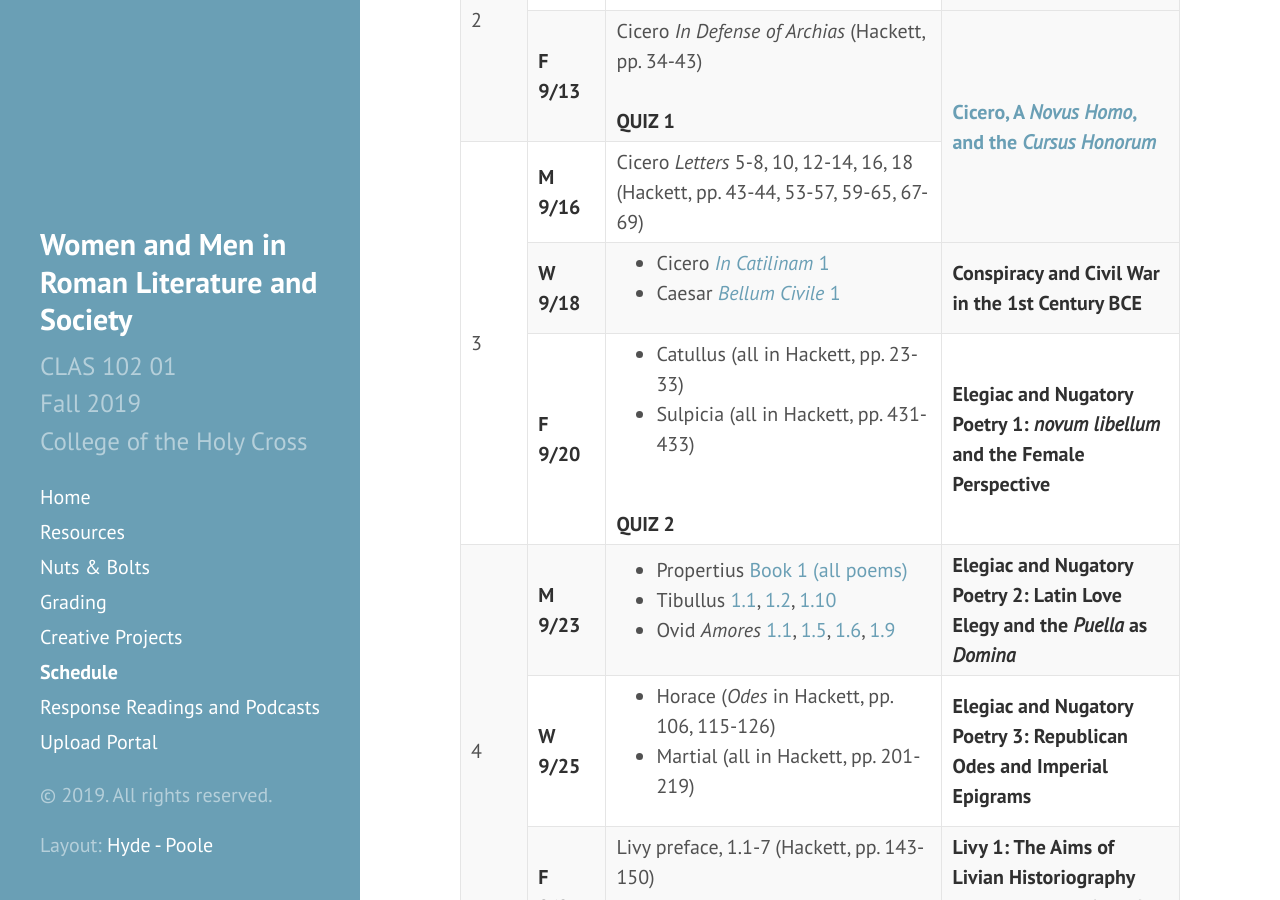
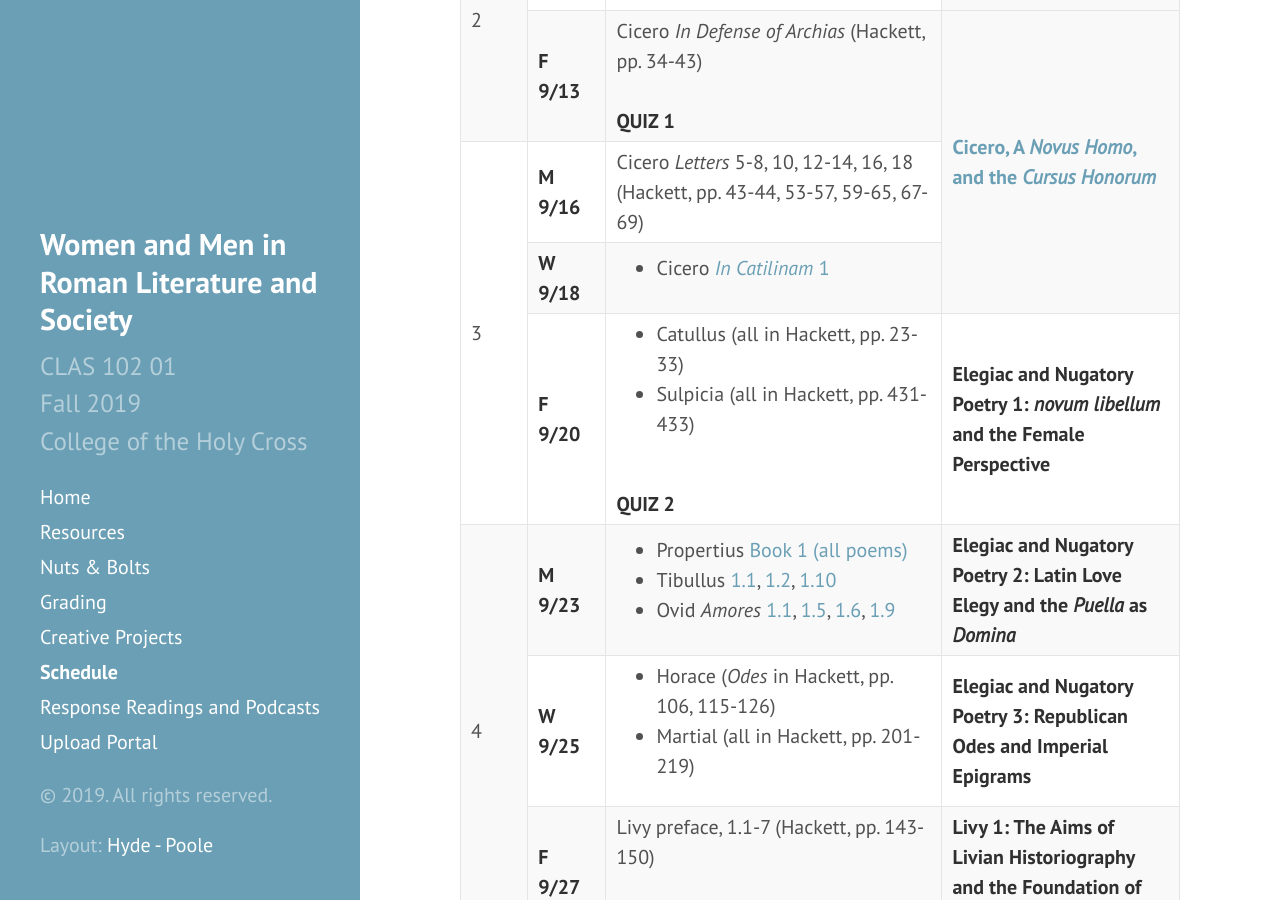
Before and after one commit to DLibatique/CLAS102-F19, a Jekyll site: the page built from _pages/6-schedule.md, in a window 1280 px wide and 900 px high, scrolled down 885 px. Built offline with Jekyll 4.4.1, drawn with Linux system fonts in a browser that asks for light colours.

Commit message:
updated schedule

```diff
--- a/_pages/6-schedule.md
+++ b/_pages/6-schedule.md
@@ -52,7 +52,7 @@
         <tr>
             <td><strong>F 9/13</strong></td>
             <td>Cicero <em>In Defense of Archias</em> (Hackett, pp. 34-43)<br><br><strong>QUIZ 1</strong></td>
-            <td rowspan="2"><a href="https://docs.google.com/presentation/d/1X4_ChsH8WcnQDKyvxp_dx4MYsAxPMBTK8wmhdPSrBsM/edit?usp=sharing"><strong>Cicero, A <em>Novus Homo</em>, and the <em>Cursus Honorum</em></strong></a></td>
+            <td rowspan="3"><a href="https://docs.google.com/presentation/d/1X4_ChsH8WcnQDKyvxp_dx4MYsAxPMBTK8wmhdPSrBsM/edit?usp=sharing"><strong>Cicero, A <em>Novus Homo</em>, and the <em>Cursus Honorum</em></strong></a></td>
         </tr>
 
         <tr> <!--Week 3 start-->
@@ -65,10 +65,8 @@
             <td>
               <ul>
                 <li>Cicero <a href="http://ibnotes.tripod.com/Subjects/Latin/catiline1.pdf"><em>In Catilinam</em> 1</a></li>
-                <li>Caesar <a href="http://classics.mit.edu/Caesar/civil.1.1.html"><em>Bellum Civile</em> 1</a></li>
               </ul>
             </td>
-            <td><strong>Conspiracy and Civil War in the 1st Century BCE</strong></td>
         </tr>
         <tr>
             <td><strong>F 9/20</strong></td>
```
